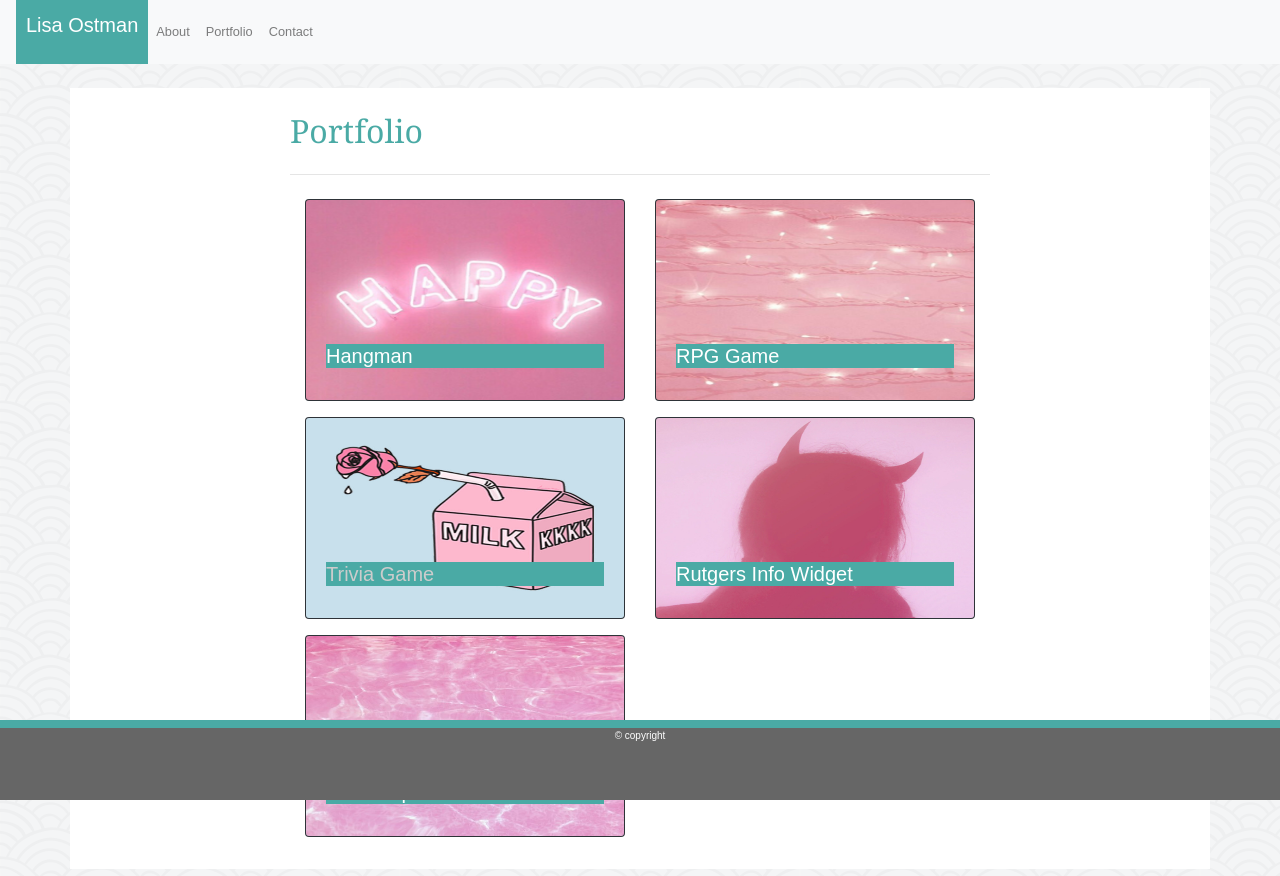
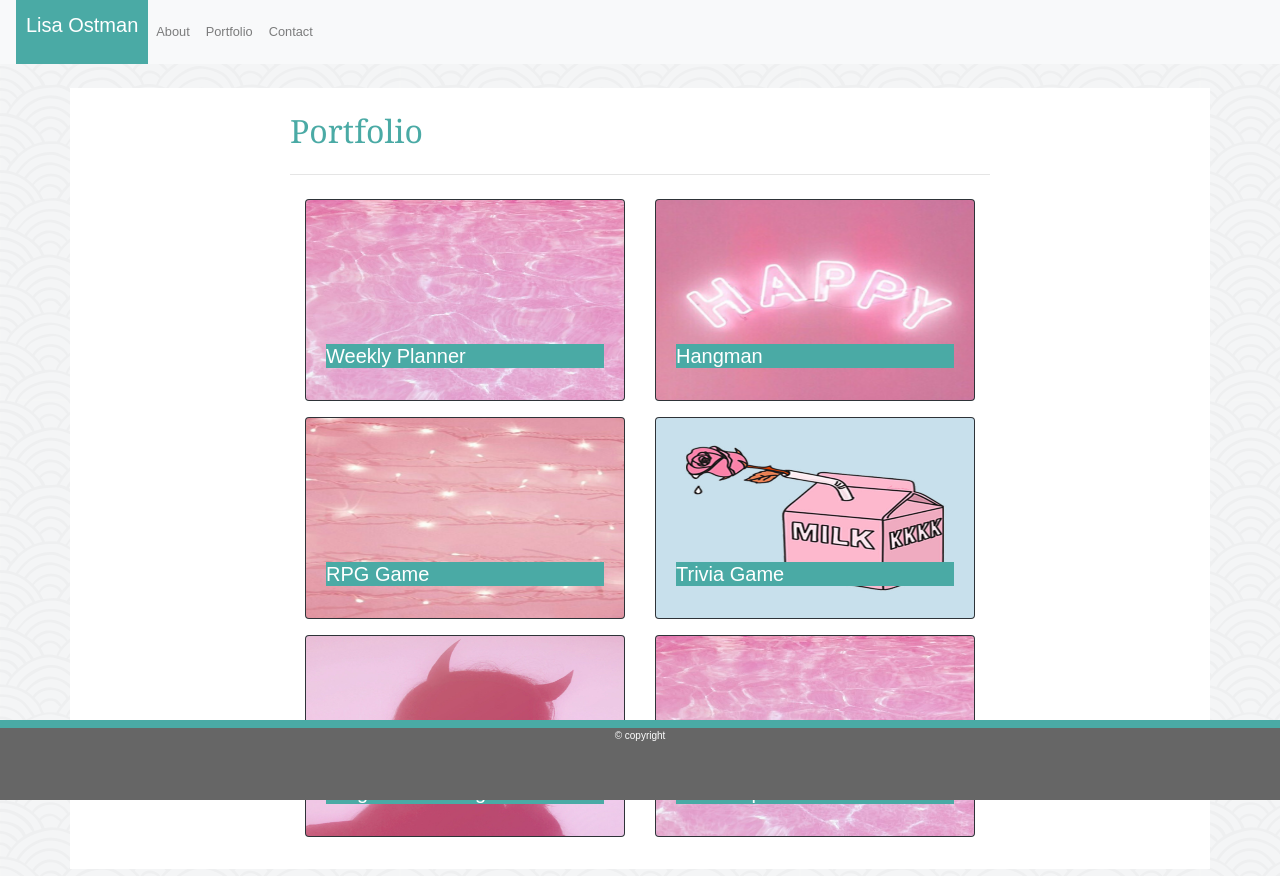
Before and after one commit to lisaostman/boots, a plain HTML site: page portfolio.html in a window 1280 px wide. Drawn offline with nearby package versions, Linux system fonts and the light colour scheme.

Commit message:
linked weekly planner

```diff
--- a/portfolio.html
+++ b/portfolio.html
@@ -62,6 +62,15 @@
                       <div class="col-md-12">
                         <div class="container">
                           <div class="row">
+                              <a href="https://lisaostman.github.io/weeklyplanner/"> <div class="col-md-6 p-l2 p-r2 pt-2 pb-2">
+                                <div class="card bg-dark text-white">
+                                    <img src="assets/images/5.png" class="card-img" alt="hey">
+                                    <div class="card-img-overlay d-flex flex-column justify-content-end">
+                                         <h5 class="card-title">Weekly Planner</h5>
+                                    </div>
+                                  </div></a>
+
+                              </div>
                               <div class="col-md-6 p-l2 p-r2 pt-2 pb-2">
                                   <div class="card bg-dark text-white">
                                       <img src="assets/images/1.png" class="card-img" alt="hey">
@@ -80,14 +89,15 @@
                                       </div>
                                   </div>
                                   <div class="col-md-6 p-l2 p-r2 pt-2 pb-2">
+                                      <a href="https://lisaostman.github.io/quiz/">
                                       <div class="card bg-dark text-white">
                                           <img src="assets/images/3.png" class="card-img" alt="hey">
                                           <div class="card-img-overlay d-flex flex-column justify-content-end">
-                                          <a href="https://lisaostman.github.io/quiz/"> <h5 class="card-title">Trivia Game</h5>
-                                          </a>
+                                          <h5 class="card-title">Trivia Game</h5>
+
                                           </div>
                                         </div>
-
+                                      </a>
                                     </div>
                                     <div class="col-md-6 p-l2 p-r2 pt-2 pb-2">
                                         <div class="card bg-dark text-white">
```
